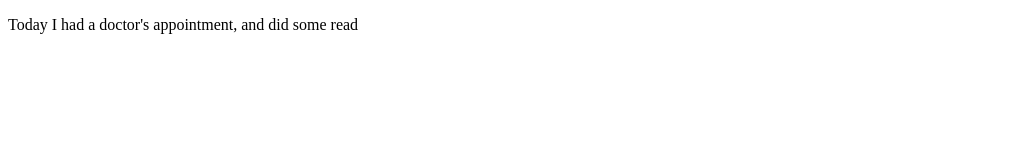
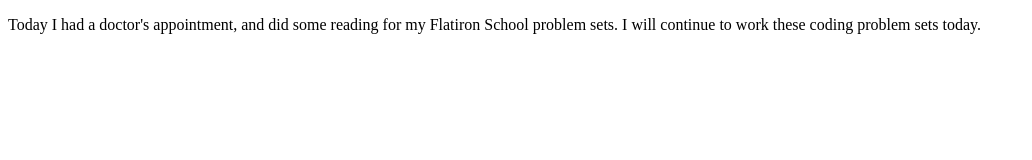
Before and after one commit to jtabb1/2021-07-13-Daily-Coding-Journal, a plain HTML site: page index.html in a window 1280 px wide. Shown: the whole page, without its empty margins (0-1032 px from the left). Drawn offline with Linux system fonts and the light colour scheme.

Commit message:
Talk about what I did and what I plan to do today.

```diff
--- a/index.html
+++ b/index.html
@@ -8,8 +8,12 @@
   </head>
   <body>
 
-    <p>Today I had a doctor's appointment, and did some
-    read</p>
+    <p>
+      Today I had a doctor's appointment, and did some
+    reading for my Flatiron School problem sets.  I will
+    continue to work these coding problem sets today.
+    </p>
+
     <script src="script.js"></script>
   </body>
 </html>
```
